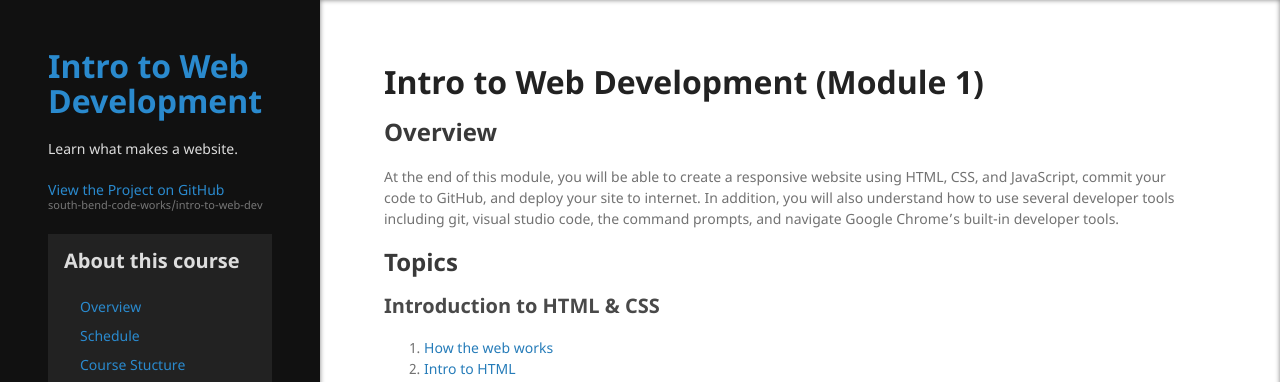
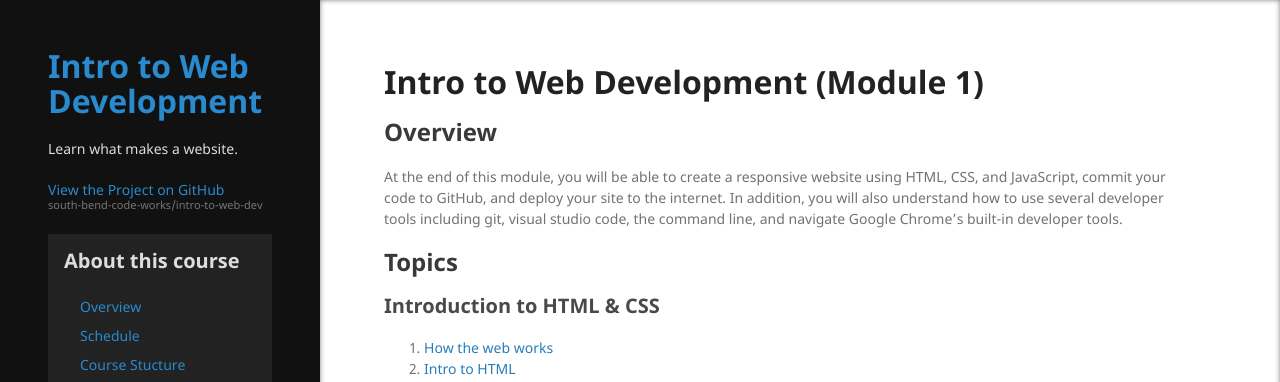
Before and after one commit to south-bend-code-works/intro-to-web-dev, a Jekyll site: the page built from lessons/module1/overview.md, in a window 1280 px wide and 900 px high. Shown: the top 382 px of the window. Built offline with Jekyll 4.4.1, drawn with Linux system fonts in a browser that asks for light colours; our own code applies the rules of GitHub Pages for plain Markdown files.

Commit message:
Update overview.md

```diff
--- a/lessons/module1/overview.md
+++ b/lessons/module1/overview.md
@@ -5,7 +5,7 @@ layout: default
 
 ## Overview
 
-At the end of this module, you will be able to create a responsive website using HTML, CSS, and JavaScript, commit your code to GitHub, and deploy your site to internet.  In addition, you will also understand how to use several developer tools including git, visual studio code, the command prompts, and navigate Google Chrome’s built-in developer tools.
+At the end of this module, you will be able to create a responsive website using HTML, CSS, and JavaScript, commit your code to GitHub, and deploy your site to the internet.  In addition, you will also understand how to use several developer tools including git, visual studio code, the command line, and navigate Google Chrome’s built-in developer tools.
 
 ## Topics
 
```
